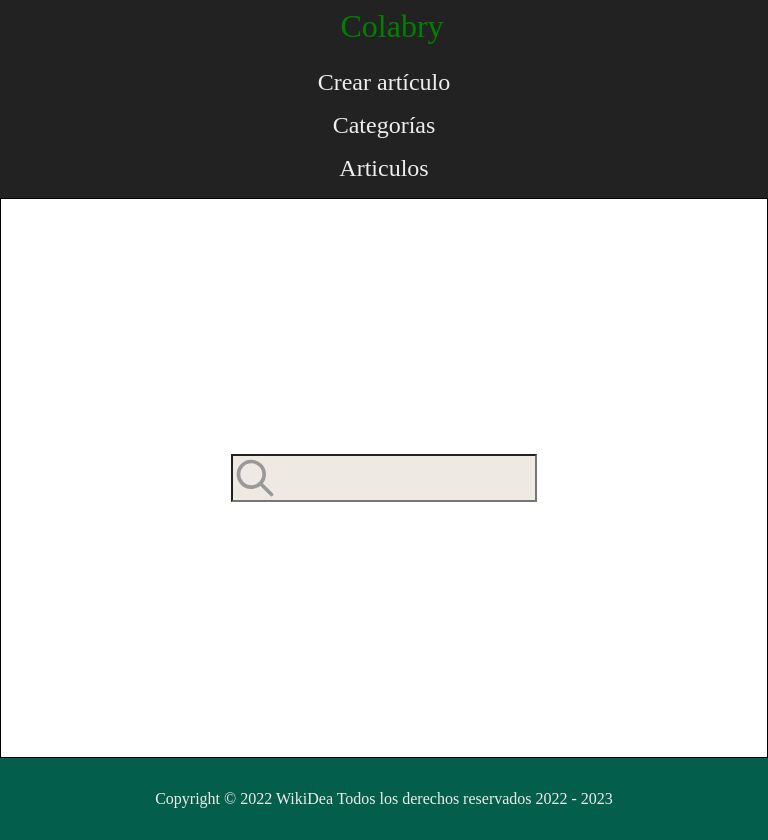
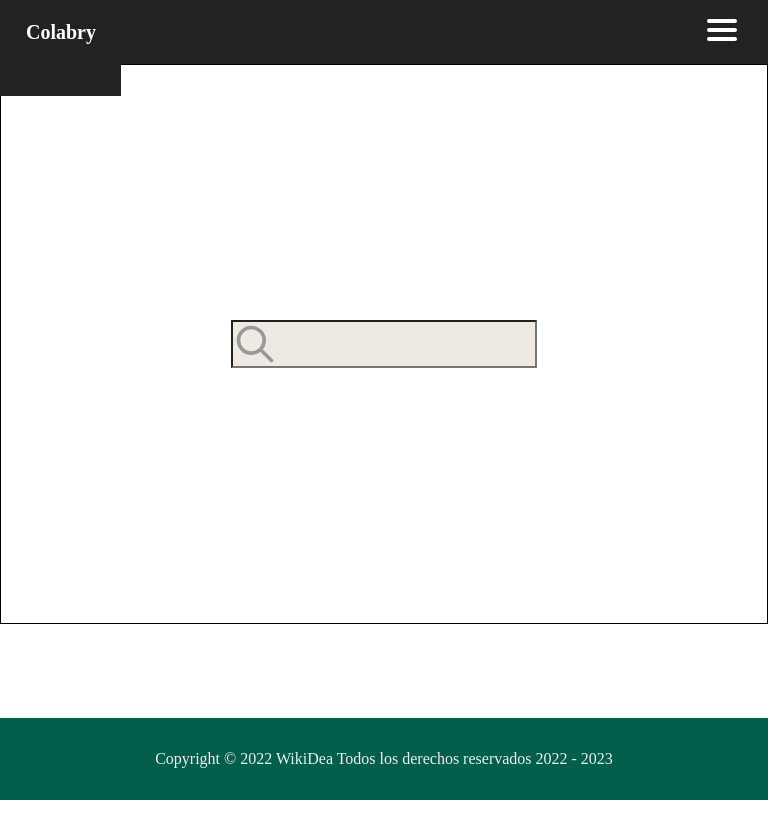
Before and after one commit to arnaldo16763695/wikidea, a React (Vite) app: page / in a window 768 px wide. After the commit the page ends 800 px from the top, so only its background shows below. Built offline with nearby package versions, Linux system fonts and the light colour scheme.

Commit message:
added burger menu

```diff
--- /dev/null
+++ b/src/components/NavBar.jsx
@@ -0,0 +1,24 @@
+import { useState } from "react";
+import "./css-components/navBar.css";
+import { Link } from "react-router-dom";
+
+function NavBar() {
+  const [isOpen, setIsOpen] = useState(false);
+  return (
+    <header className="navBar">
+      <div className="nav_logo">Colabry</div>
+      <div className={`nav_items ${isOpen && "open"}`}>
+        <Link onClick={() => setIsOpen(!isOpen)} to="/add-article">Crear artículo</Link>{" "}
+        <Link onClick={() => setIsOpen(!isOpen)} to="/list-categories"> Categorías</Link>
+        <Link onClick={() => setIsOpen(!isOpen)} to="/list-articles"> Articulos</Link>
+      </div>
+      <div className={`nav_toggle ${isOpen && "open"}`} onClick={() => setIsOpen(!isOpen)}>
+        <span></span>
+        <span></span>
+        <span></span>
+      </div>
+    </header>
+  );
+}
+
+export default NavBar;
--- /dev/null
+++ b/src/components/css-components/navBar.css
@@ -0,0 +1,83 @@
+@media (max-width: 768px) {
+  .navBar {
+    display: flex;
+    flex-wrap: nowrap;
+    justify-content: space-between;
+    align-items: center;
+  }
+  .nav_items {
+    position: absolute;
+    top: 3rem;
+    left: 0;
+    background-color: #222;
+    display: flex;
+    flex-direction: column;
+    width: 100%;
+    height: -webkit-fill-available;
+    transform: translateX(-100%);
+    transition: 0.3s ease all;
+    padding: 1rem;
+  }
+  .nav_items > a {
+    padding: 1rem;
+    font-size: 20px;
+  }
+  .nav_items.open {
+    transform: translateX(0) !important;
+  }
+  .nav_toggle {
+    display: flex !important;
+    flex-direction: column;
+    margin: 15px;
+  }
+  .nav_toggle.open > span {
+    transform: rotate(45deg) translate(0px, 0px);
+  }
+  .nav_toggle.open > span:nth-child(2) {
+    display: none;
+  }
+  .nav_toggle.open > span:nth-child(3) {
+    transform: rotate(-45deg) translate(-5px, 1px);
+  }
+
+  .nav_toggle span {
+    width: 30px;
+    height: 4px;
+    background-color: white;
+    margin-bottom: 5px;
+    border-radius: 2px;
+    transform-origin: 5px 0px;
+    transition: all 0.2s linear;
+  }
+}
+
+@media screen and (min-width: 768px) {
+  .navBar {
+    background-color: #222;
+    display: flex;
+    flex-direction: row;
+    height: 2rem;
+    justify-content: space-between;
+    align-items: center;
+  }
+
+  .nav_logo {
+    font-weight: bold;
+    font-size: 20px;
+    margin: 10px;
+    color: white;
+  }
+  .nav_items {
+    position: relative;
+    margin: 15px;
+    color: white;
+    text-decoration: none;
+  }
+  .nav_items > a {
+    padding: 1rem;
+  }
+
+  .nav_toggle {
+    display: none;
+  }
+}
--- a/src/routes/AddArticle.css
+++ b/src/routes/AddArticle.css
@@ -1,4 +1,4 @@
-.link-save{
+.link-save {
   display: flex;
   justify-content: center;
   align-items: center;
@@ -12,7 +12,7 @@
   margin: 10px;
 }
 
-.link-cancel{
+.link-cancel {
   display: flex;
   justify-content: center;
   align-items: center;
@@ -26,31 +26,29 @@
   margin: 10px;
 }
 
-
-.editor-input{
+.editor-input {
   width: 95%;
-    height: 30vh;
+  min-height: 60vh;
 }
 
-.container-quill{
+.container-quill {
   flex-grow: 1;
   display: flex;
   align-items: flex-start;
   justify-content: center;
-
 }
 
-.inputs-add-article{
+.inputs-add-article {
   display: flex;
   flex-direction: column;
-    flex-wrap: wrap;
+  flex-wrap: nowrap;
   justify-content: space-around;
   width: 80%;
   margin: 0 auto;
-
 }
 
-.input-title-article, .input-category-article{
+.input-title-article,
+.input-category-article {
   margin: 10px auto;
   width: 90%;
   text-align: center;
@@ -60,59 +58,58 @@
   background-color: rgb(239, 233, 227);
 }
 
-.links-add-article{
+.links-add-article {
   display: flex;
   align-self: center;
   order: 1;
   width: 80%;
   justify-content: space-between;
-
 }
 
-.form-add-article{
+.form-add-article {
   display: flex;
-    flex-wrap: wrap;
+  flex-wrap: nowrap;
+  flex-direction: column;
   border: thick solid green;
-    height: 80vh;
 }
 
 @media screen and (min-width: 768px) {
-    .inputs-add-article{
+
+    .editor-input {
+
+  width: 95%;
+  min-height: 30vh;
+}
+
+
+  .inputs-add-article {
     flex-direction: row;
     flex-wrap: wrap;
     margin: 10px auto auto auto;
     width: 80%;
-
   }
 
-    .input-title-article, .input-category-article{
+  .input-title-article,
+  .input-category-article {
     margin: 0;
     width: 40%;
-
   }
 
-    .links-add-article{
+  .links-add-article {
     width: 70%;
     order: 0;
     margin: 0 auto auto auto;
     justify-content: flex-end;
+  }
 
 
 
-    }
 
-    .editor-input{
-        width: 70%;
-        height: 35vh;
-
-
-    }
-
-    .container-quill{
-        flex-grow: 1;
-
-
-
+  .form-add-article {
+    display: flex;
+    flex-wrap: nowrap;
+    flex-direction: column;
+    border: thick solid green;
   }
 
 
--- a/src/routes/AddArticle.jsx
+++ b/src/routes/AddArticle.jsx
@@ -27,6 +27,7 @@ const AddArticle = () => {
   const [titleValue, setTitleValue] = useState("");
 
   return (
+<>
       <form className="form-add-article">
         <div className="inputs-add-article">
           <input
@@ -63,6 +64,8 @@ const AddArticle = () => {
           />
         </div>
       </form>
+
+</>
   );
 };
 
--- a/src/routes/Root.jsx
+++ b/src/routes/Root.jsx
@@ -1,30 +1,17 @@
 import React from "react";
 import { Link, Outlet } from "react-router-dom";
 import "./root.css";
+import NavBar from "../components/NavBar";
 
 const root = () => {
   return (
     <div className="home-container">
       <header className="header Headlines">
-        <div className="logo">
-          <Link to="/">Colabry</Link>
-        </div>
-        <nav className="menu">
-          <ul>
-            <li>
-              <Link to="/add-article">Crear artículo</Link>{" "}
-            </li>
-            <li>
-              <Link to="/list-categories"> Categorías</Link>
-            </li>
-            <li>
-              <Link to="/list-articles"> Articulos</Link>
-            </li>
-          </ul>
-        </nav>
+        <NavBar />
       </header>
       <main id="main">
         <Outlet />
+
       </main>
       <footer className="footer">
         {" "}
--- a/src/routes/root.css
+++ b/src/routes/root.css
@@ -1,17 +1,14 @@
 .home-container {
   display: flex;
   flex-direction: column;
-  /* align-items: stretch; */
   min-height: 100vh;
 }
 
 .footer {
-
   text-align: center;
   background-color: var(--first-color);
   padding: 2rem;
   color: #eee;
-
 }
 
 .Headlines {
@@ -21,26 +18,7 @@
 }
 
 .header {
-  display: flex;
-  flex-direction: column;
-  align-items: center;
-  text-align: center;
-  padding: 0.5rem;
-  font-size: 32px;
-}
-
-.menu ul {
-  list-style-type: none;
-  margin-top: 1rem;
-}
-
-.menu li{
-    font-size: 24px;
-    padding: 0.5rem;
-}
-
-.menu li a:hover{
-    color: blue;
+  width: 100%;
 }
 
 a {
@@ -48,30 +26,21 @@ a {
   color: #eee;
 }
 
-.logo a {
-  margin-left: 1rem;
-  color: green;
-}
-
 main {
- flex-grow: 1;
- display: flex;
- flex-direction: column;
+  flex-grow: 1;
+  display: flex;
+  flex-direction: column;
 }
 
 @media screen and (min-width: 1024px) {
+  .home-container {
+    display: flex;
+    flex-direction: column;
+
+    border: thick solid rebeccapurple;
+  }
   .header {
-    display: flex;
-    flex-direction: row;
-    justify-content: space-between;
-  }
-
-  .menu ul {
-    display: flex;
-  }
-
-  .menu li {
-    padding: 0.5rem;
+    width: 100%;
   }
 
   main {
@@ -79,5 +48,5 @@ main {
     display: flex;
     flex-direction: row;
     flex-wrap: wrap;
-   }
+  }
 }
```
Lines whose indentation alone changed are shown as unchanged.
